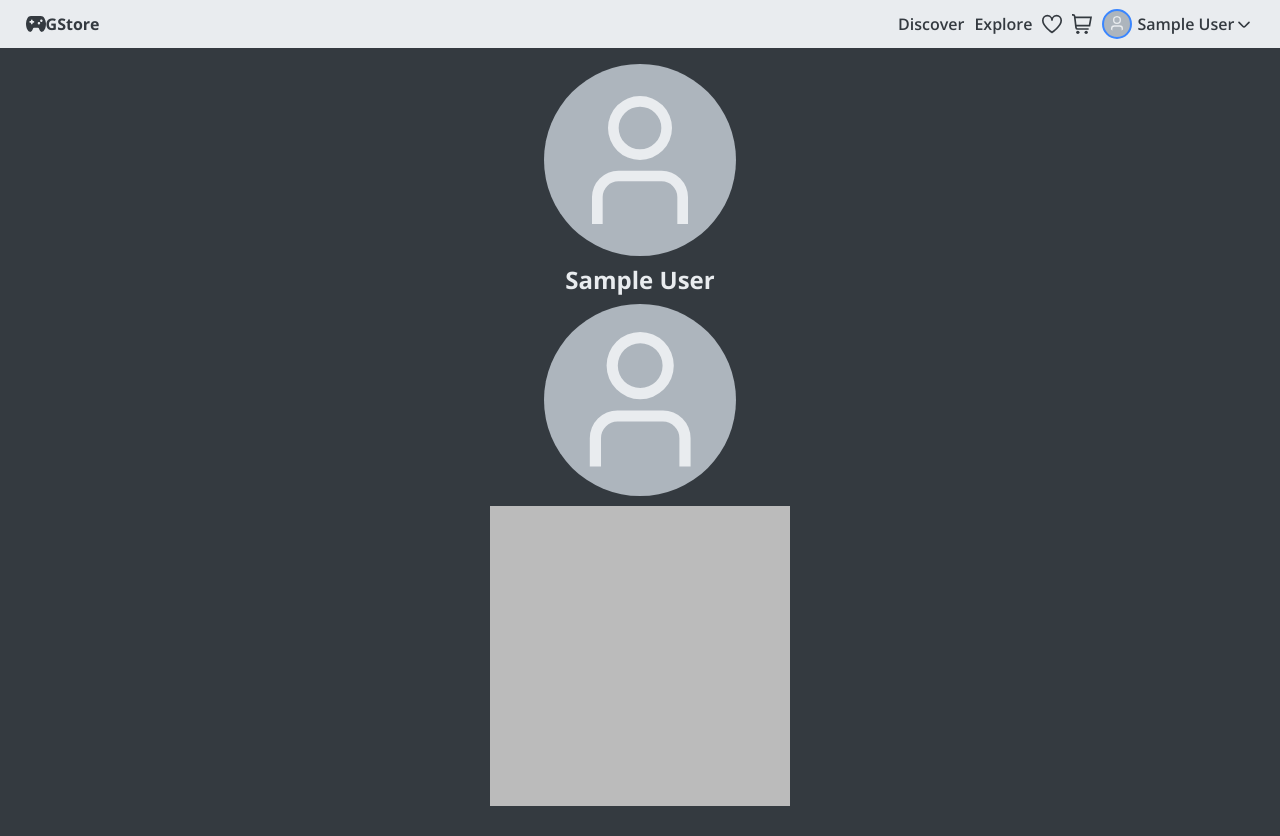
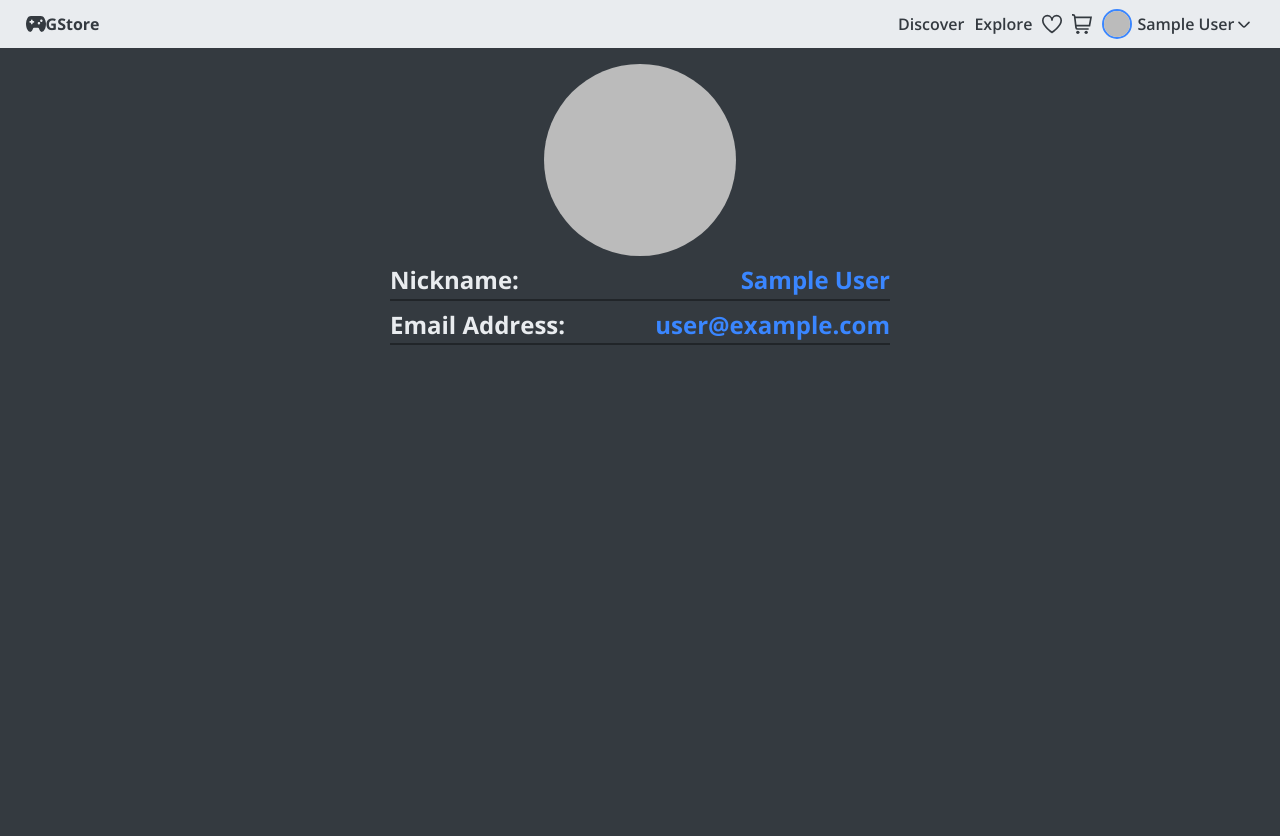
Before and after one commit to snowbooloff/G-Store, a Vue app: page /user in a window 1280 px wide. After the commit the page ends 800 px from the top, so only its background shows below. Built offline with nearby package versions, Linux system fonts and the light colour scheme; no server answers; sample sign-in values are in the browser's storage.

Commit message:
баг фикс замены аватарки

```diff
--- a/src/components/CustomHeader.vue
+++ b/src/components/CustomHeader.vue
@@ -1,5 +1,8 @@
 <script setup>
 import { ref, computed } from 'vue'
+
+//Components
+import UserAvatar from '../components/UserAvatar.vue'
 
 //Utils
 import { useStore } from 'vuex'
@@ -40,7 +43,7 @@ const menuIsActive = ref(false)
         class="user flex flex_align-center cursor-pointer main-black"
         @click.stop="menuIsActive = !menuIsActive"
       >
-        <icon-user class="user__avatar icon main-white" />
+        <user-avatar :size="'30px'" class="user_pic" />
         <p class="user__text">
           {{ headerUserName }}
         </p>
@@ -105,15 +108,10 @@ const menuIsActive = ref(false)
 .user__text {
   margin-left: var(--small-spacing);
 }
-
-.user__avatar {
-  width: 30px;
-  height: 30px;
-  padding: var(--small-spacing);
-  border-radius: 50%;
-  background-color: var(--second-white);
+.user_pic {
   border: 2px solid var(--main-blue);
 }
+
 .user__arrow {
   margin-top: 2px;
 }
--- a/src/components/UserAvatar.vue
+++ b/src/components/UserAvatar.vue
@@ -1,22 +1,46 @@
 <script setup>
-const props = defineProps({})
+import { computed } from 'vue'
+
+//Utils
+import { useStore } from 'vuex'
+const store = useStore()
+
+const props = defineProps({
+  size: {
+    type: String,
+    required: true
+  }
+})
+
+const userImage = computed(() => store.state.user.userInfo.image)
 </script>
 
 <template>
-  <div class="page-block__user-img flex flex_align-center flex_justify-center">
-    <icon-user class="page-block__user-icon main-white" />
+  <div class="user-avatar">
+    <icon-user v-if="!userImage" class="user-avatar__icon main-white" />
+    <img v-else :src="userImage" class="user-avatar__img" />
   </div>
 </template>
 
 <style>
-.page-block__user-img {
-  aspect-ratio: 1 / 1;
-  width: 15vw;
+.user-avatar,
+.user-avatar__icon,
+.user-avatar__img {
   border-radius: 50%;
+}
+.user-avatar {
+  width: v-bind(size);
+  height: v-bind(size);
+}
+.user-avatar__icon {
+  width: 100%;
+  height: 100%;
+  padding: 16.6%;
   background-color: var(--second-white);
-  position: relative;
 }
-.page-block__user-icon {
-  width: 70%;
+.user-avatar__img {
+  height: 100%;
+  width: 100%;
+  object-fit: cover;
 }
 </style>
--- a/src/store/userModule.js
+++ b/src/store/userModule.js
@@ -8,7 +8,7 @@ export const userModule = {
     userInfo: {
       nickname: '',
       email: '',
-      profilePic: ''
+      image: ''
     }
   }),
   getters: {},
@@ -16,13 +16,14 @@ export const userModule = {
     setAuth(state, authValue) {
       state.isAuth = authValue
     },
-    setUserInfo(state, value) {
-      state.userInfo.nickname = value.displayName
-      state.userInfo.email = value.email
-      state.userInfo.profilePic = value.photoURL
+    setUserNickname(state, nickname) {
+      state.userInfo.nickname = nickname
+    },
+    setUserEmail(state, email) {
+      state.userInfo.email = email
     },
     setUserPic(state, picUrl) {
-      state.userInfo.profilePic = picUrl
+      state.userInfo.image = picUrl
     }
   },
   actions: {
@@ -31,35 +32,35 @@ export const userModule = {
       onAuthStateChanged(auth, (user) => {
         if (user) {
           commit('setAuth', true)
-          commit('setUserInfo', user)
-          console.log(auth)
+          commit('setUserNickname', user.displayName)
+          commit('setUserPic', user.photoURL)
+          commit('setUserEmail', user.email)
         }
       })
     },
     signOut({ state, commit }) {
       const auth = getAuth()
-      signOut(auth)
-      commit('setAuth', false)
-    },
-    signOut({ state, commit }) {
-      const auth = getAuth()
-      signOut(auth)
-      commit('setAuth', false)
+      signOut(auth).then(() => {
+        commit('setAuth', false)
+        commit('setUserNickname', '')
+        commit('setUserPic', '')
+        commit('setUserEmail', '')
+      })
     },
     uploadUserPic({ state, commit }, userPic) {
       if (userPic) {
         const auth = getAuth()
         const storage = getStorage()
-        const pictureRef = ref(storage, `userAvatars/${auth.currentUser.uid}/${userPic.name}`)
+        console.log(auth)
+        const pictureRef = ref(storage, `userAvatars/${auth.currentUser.uid}/avatar`)
 
         uploadBytes(pictureRef, userPic).then(() => {
-          console.log('img uploaded')
-        })
-        getDownloadURL(pictureRef).then((url) => {
-          updateProfile(auth.currentUser, {
-            photoURL: url
+          getDownloadURL(pictureRef).then((url) => {
+            updateProfile(auth.currentUser, {
+              photoURL: url
+            })
+            commit('setUserPic', url)
           })
-          commit('setUserPic', url)
         })
       }
     }
--- a/src/views/UserView.vue
+++ b/src/views/UserView.vue
@@ -7,54 +7,54 @@ import UserAvatar from '../components/UserAvatar.vue'
 import { useStore } from 'vuex'
 const store = useStore()
 
-const profilePic = computed(() => store.state.user.userInfo.profilePic)
-
-console.log(profilePic)
 function update(e) {
-  console.log(profilePic.value)
   store.dispatch('user/uploadUserPic', e.target.files[0])
 }
 </script>
 <template>
   <section class="page-block flex flex_column flex_align-center">
-    <div class="page-block__user-img flex flex_align-center flex_justify-center">
-      <icon-user class="page-block__user-icon main-white" />
+    <div class="profile-avatar">
+      <user-avatar :size="'15vw'" />
       <input
-        class="igm cursor-pointer"
+        class="profile-avatar__input cursor-pointer"
         type="file"
         accept="image/png, image/jpeg"
         @input="update"
       />
     </div>
-    <h1 class="page-block__nickname main-white">{{ $store.state.user.userInfo.nickname }}</h1>
-    <user-avatar />
-    <v-lazy-image class="salo" :imgSrc="profilePic" />
+
+    <div class="details flex flex_space-between">
+      <h1 class="datails__item main-white">Nickname:</h1>
+      <h1 class="page-block__nickname main-blue">{{ $store.state.user.userInfo.nickname }}</h1>
+    </div>
+    <div class="details flex flex_space-between">
+      <h1 class="datails__item main-white">Email Address:</h1>
+      <h1 class="page-block__nickname main-blue">{{ $store.state.user.userInfo.email }}</h1>
+    </div>
   </section>
 </template>
 
 <style scoped>
-.page-block__user-img {
+.profile-avatar {
   aspect-ratio: 1 / 1;
   width: 15vw;
-  border-radius: 50%;
-  background-color: var(--second-white);
   position: relative;
 }
-.salo {
-  height: 300px;
-  width: 300px;
-}
-.page-block__user-img:hover {
+.profile-avatar:hover {
   filter: brightness(0.5);
 }
-.page-block__user-icon {
-  width: 10vw;
-}
 
-.igm {
+.profile-avatar__input {
   width: 100%;
   height: 100%;
   position: absolute;
+  top: 0;
+  left: 0;
   opacity: 0;
 }
+.details {
+  width: 500px;
+  padding-bottom: var(--small-spacing);
+  border-bottom: 2px solid var(--second-black);
+}
 </style>
```
